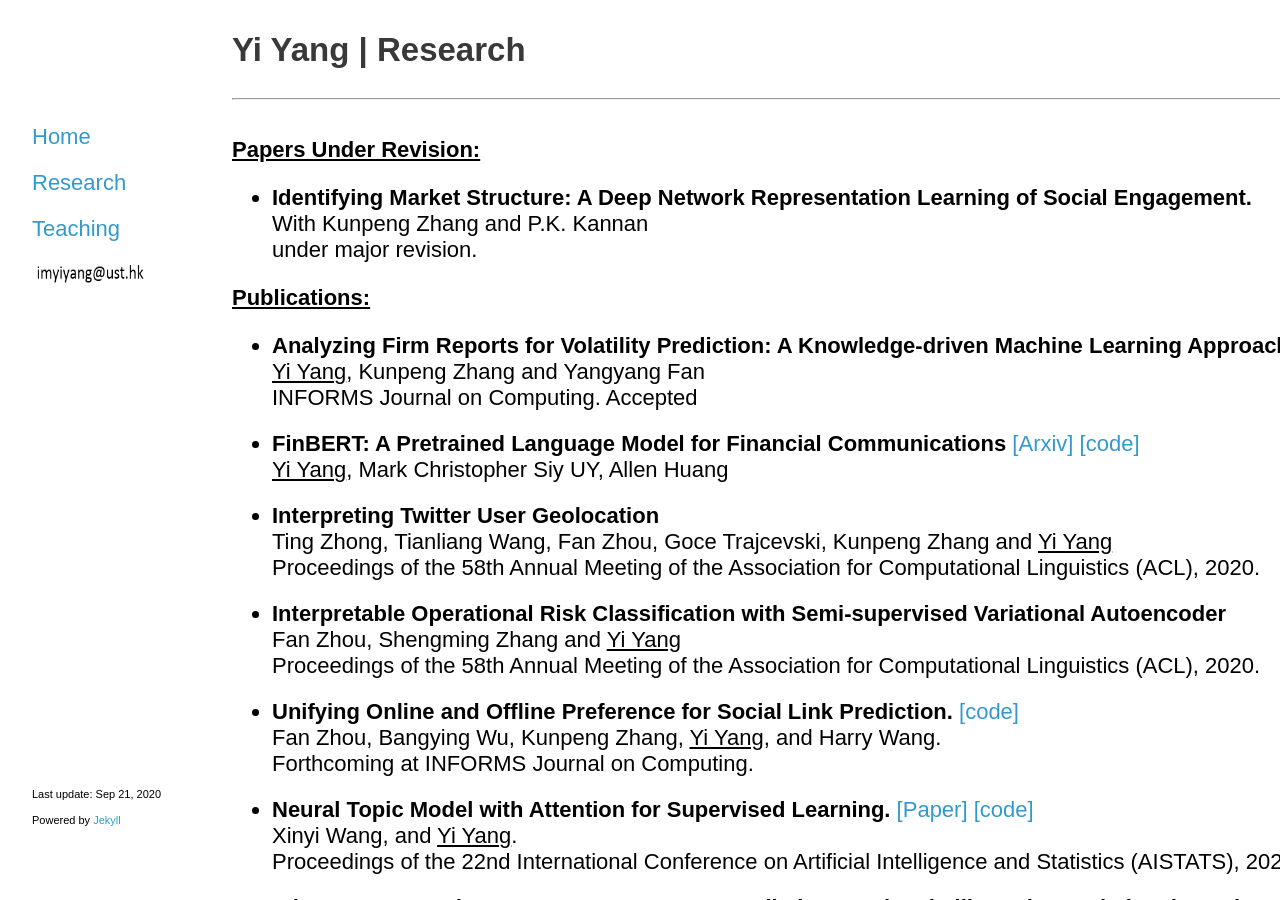
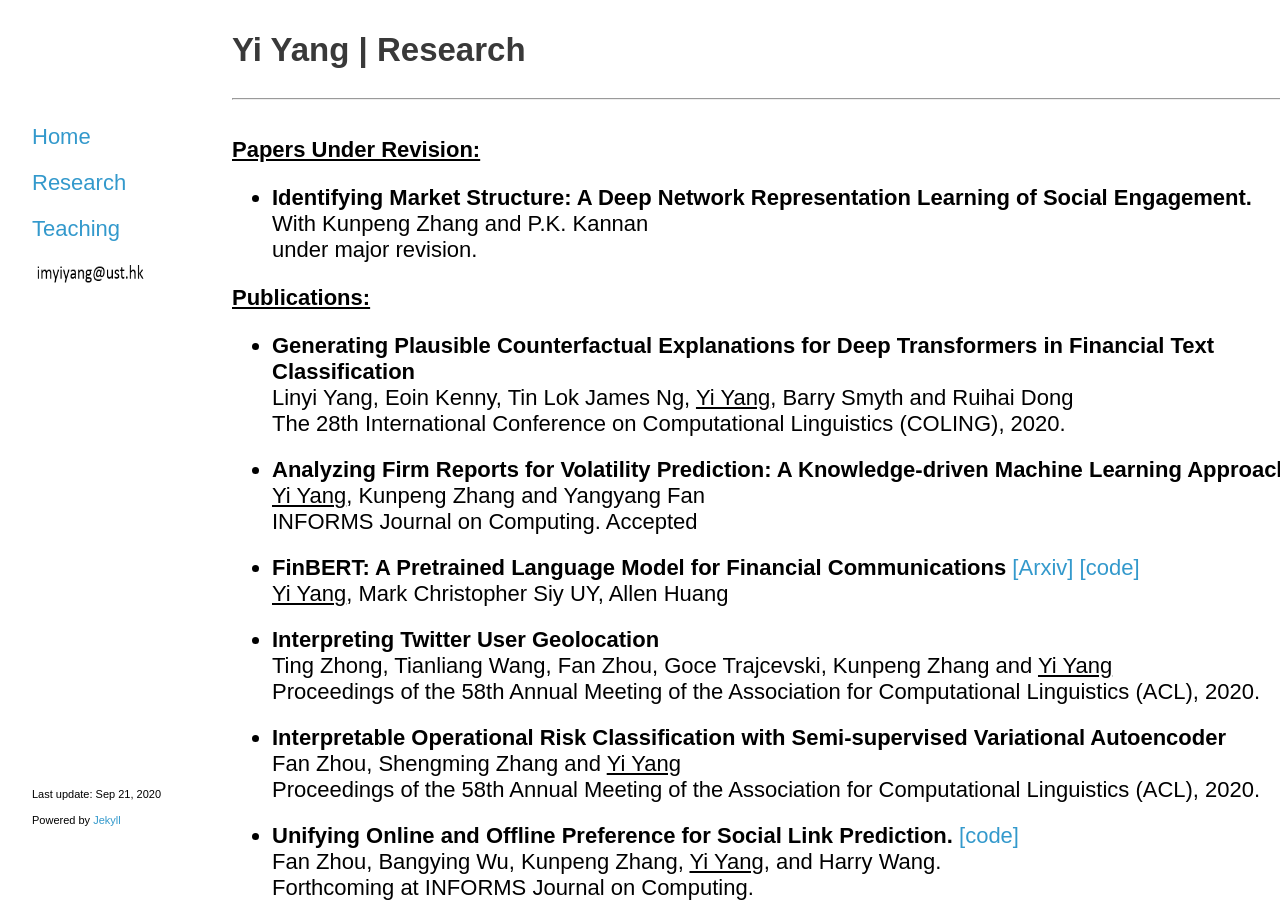
Before and after one commit to yya518/yya518.github.io, a Jekyll site: the page built from research.md, in a window 1280 px wide and 900 px high. Built offline with Jekyll 4.4.1, drawn with Linux system fonts in a browser that asks for light colours.

Commit message:
COLING2020

```diff
--- a/research.md
+++ b/research.md
@@ -13,6 +13,11 @@ title: research
 under major revision. <br>
 
 <b> <u>Publications: </u> </b>
+
++ <b> Generating Plausible Counterfactual Explanations for Deep Transformers in Financial Text Classification </b> <br>
+Linyi Yang, Eoin Kenny, Tin Lok James Ng, <u>Yi Yang</u>, Barry Smyth and Ruihai Dong <br>
+The 28th International Conference on Computational Linguistics (COLING), 2020. <br>
+
 + <b> Analyzing Firm Reports for Volatility Prediction: A Knowledge-driven Machine Learning Approach. </b> <br>
  <u>Yi Yang</u>, Kunpeng Zhang and Yangyang Fan<br>
 INFORMS Journal on Computing. Accepted<br>
```
